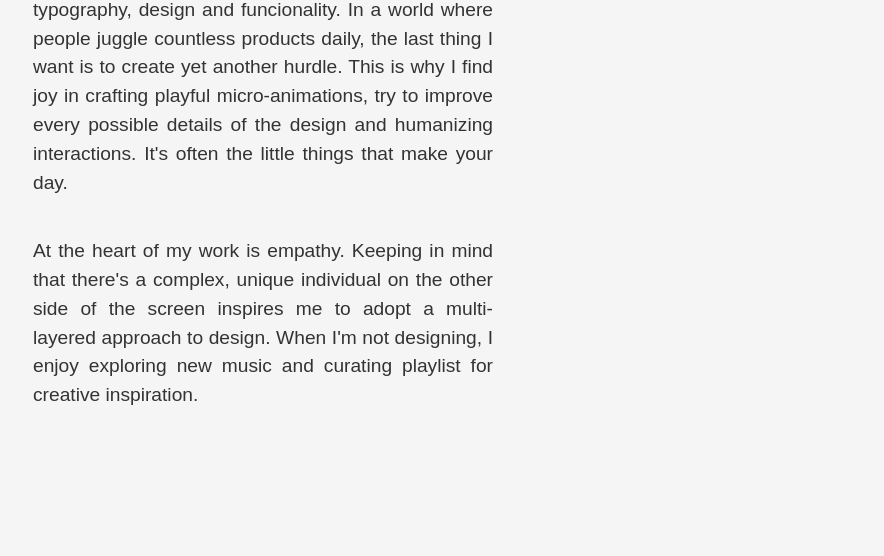
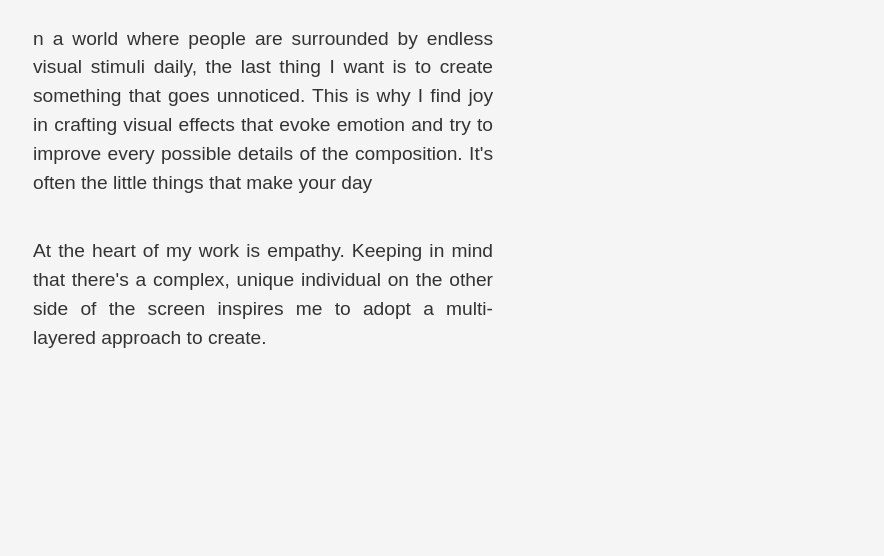
Before and after one commit to Javiihg/Dress, a plain HTML site: page about.html in a window 1280 px wide. Shown: the part 244-800 px from the top of the page, without its empty margins (377-1261 px from the left). Drawn offline with Linux system fonts and the light colour scheme.

Commit message:
More and more changes

```diff
--- a/about.html
+++ b/about.html
@@ -16,14 +16,12 @@
     <section id="about">
         <h2>About Me</h2>
         <p>
-            I am a passionate interface designer with a love for typography, design and funcionality.
-            In a world where people juggle countless products daily, the last thing I want is to create yet another hurdle.
-            This is why I find joy in crafting playful micro-animations, try to improve every possible details of the design and humanizing interactions. It's often the little things that make your day.
+            n a world where people are surrounded by endless visual stimuli daily, the last thing I want is to create something that goes unnoticed.
+            This is why I find joy in crafting visual effects that evoke emotion and try to improve every possible details of the composition. It's often the little things that make your day
 
         </p>
         <p>
-            At the heart of my work is empathy. Keeping in mind that there's a complex, unique individual on the other side of the screen inspires me to adopt a multi-layered approach to design.
-            When I'm not designing, I enjoy exploring new music and curating playlist for creative inspiration.
+            At the heart of my work is empathy. Keeping in mind that there's a complex, unique individual on the other side of the screen inspires me to adopt a multi-layered approach to create.
         </p>
     </section>
 </body>
```
Also changed, not shown: index.html (+0 -1 lines).
